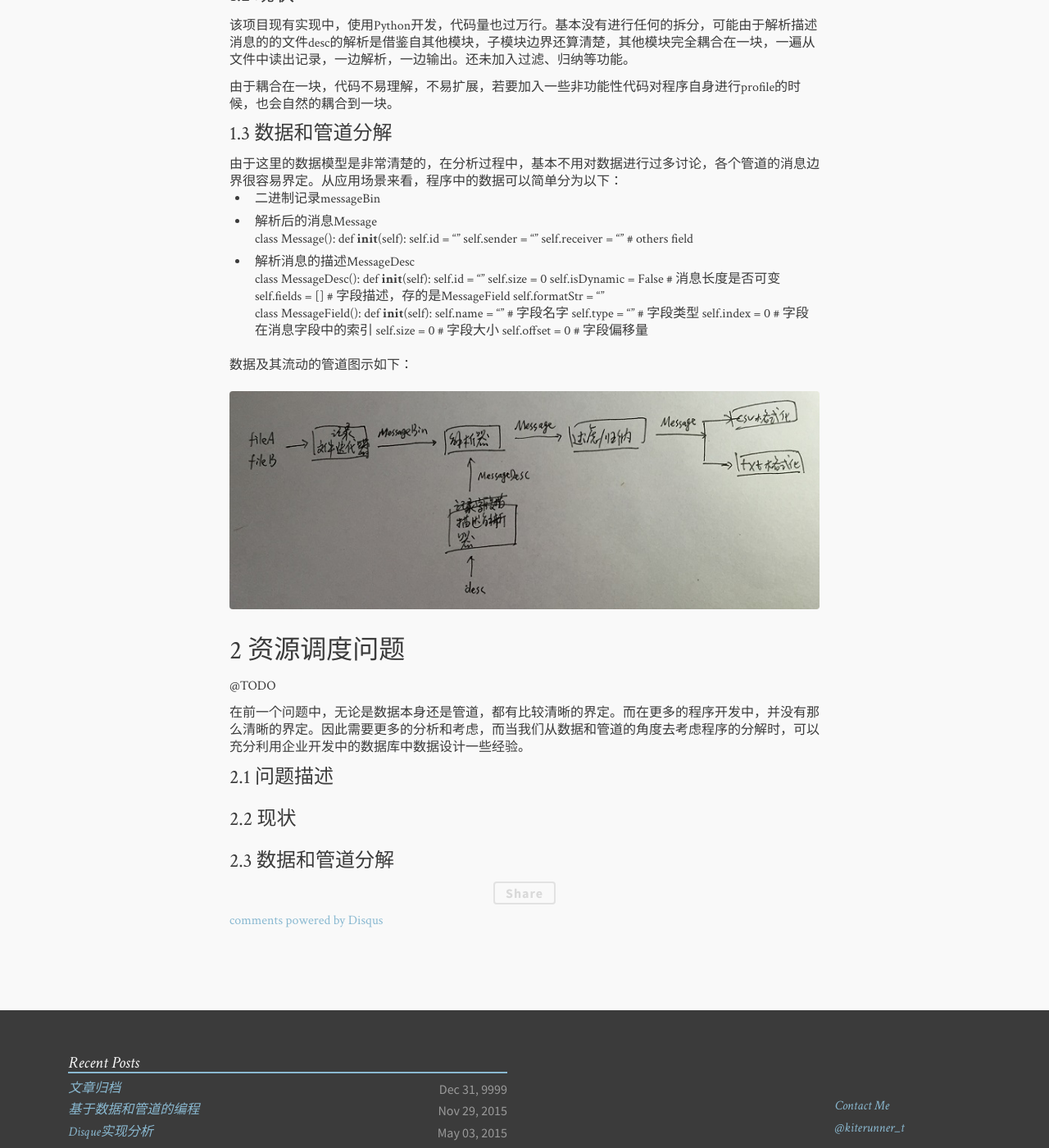
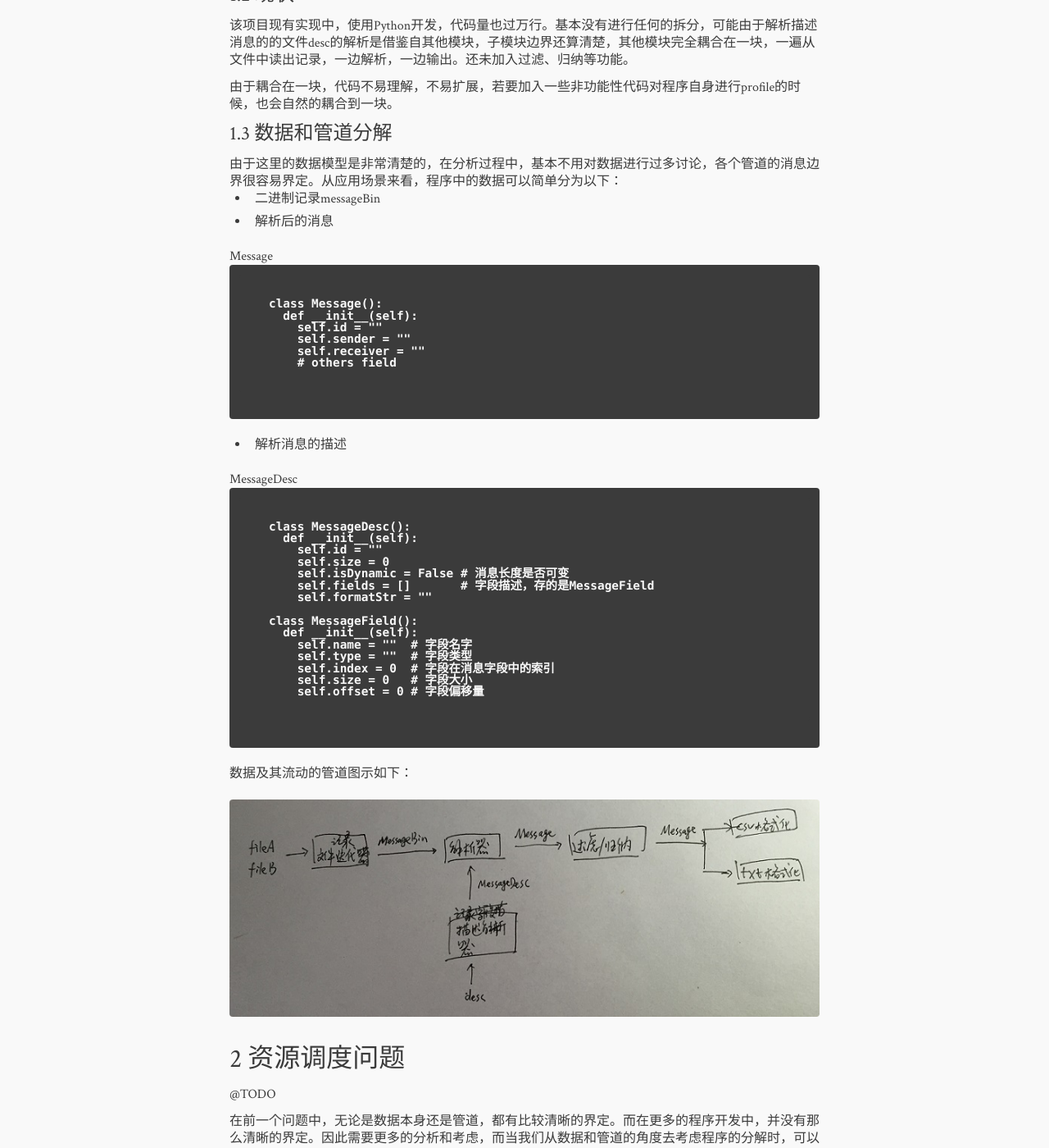
Before and after one commit to kiterunner-t/kiterunner-t.github.io, a Jekyll site: the page built from _posts/2015-11-29-基于数据和管道的编程.md, in a window 1280 px wide and 1400 px high, scrolled down 1565 px. Shown: the whole window at 82% size. Built offline with Jekyll 4.4.1, drawn with Linux system fonts in a browser that asks for light colours; comment, search, counter and statistics services are not loaded.

Commit message:
纠正python代码块显示异常

```diff
--- a/_posts/2015-11-29-基于数据和管道的编程.md
+++ b/_posts/2015-11-29-基于数据和管道的编程.md
@@ -40,7 +40,9 @@ tags: [Jekyll]
 由于这里的数据模型是非常清楚的，在分析过程中，基本不用对数据进行过多讨论，各个管道的消息边界很容易界定。从应用场景来看，程序中的数据可以简单分为以下：
 
 * 二进制记录messageBin
-* 解析后的消息Message
+* 解析后的消息
+
+Message
 
     class Message():
       def __init__(self):
@@ -50,7 +52,9 @@ tags: [Jekyll]
         # others field
 
 
-* 解析消息的描述MessageDesc
+* 解析消息的描述
+
+MessageDesc
 
     class MessageDesc():
       def __init__(self):
```
